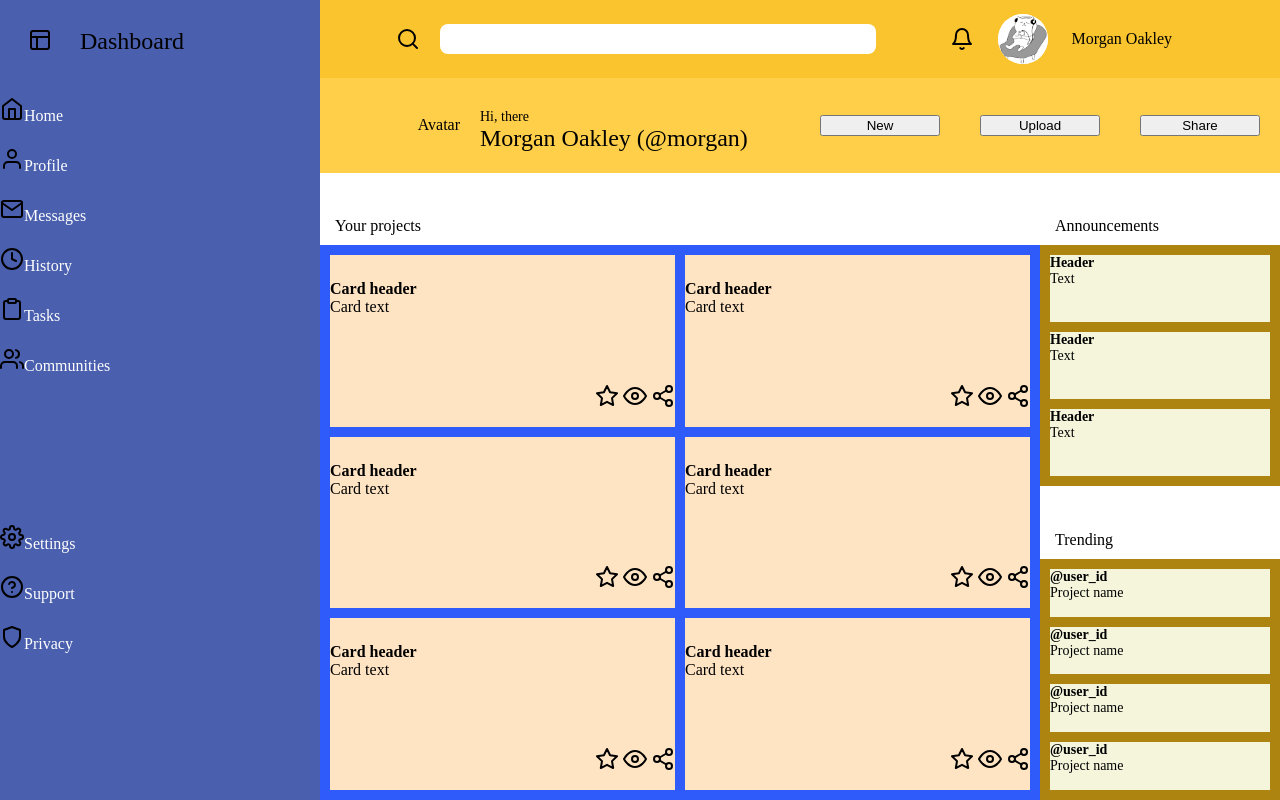
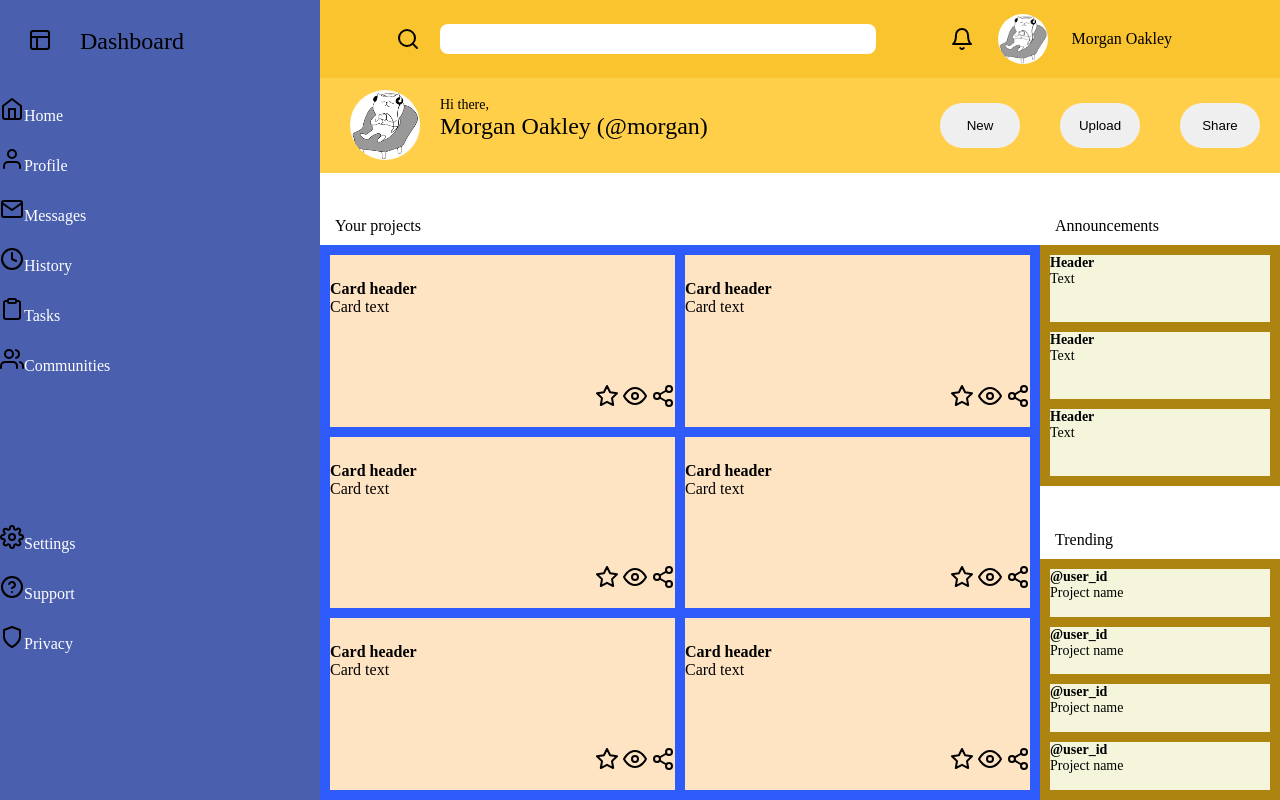
Before and after one commit to JacksonTeller/odin-admin-dashboard, a plain HTML site: page index.html in a window 1280 px wide. Drawn offline with Linux system fonts and the light colour scheme.

Commit message:
Fix header-2 layout

```diff
--- a/index.html
+++ b/index.html
@@ -15,13 +15,19 @@
             </label>
             <input type="search" id="search">
         </div>
-        <div class="bell"><img src="./icons/bell.svg" alt="bell"></div>
-        <div class="small-avatar"><img src="./imgs/music-1813100_640.png" alt="ava" class="small-avatar"></div>
+        <div class="bell">
+            <img src="./icons/bell.svg" alt="bell">
+        </div>
+        <div class="small-avatar-box">
+            <img src="./imgs/music-1813100_640.png" alt="ava" class="small-avatar">
+        </div>
         <div class="small-name">Morgan Oakley</div>
     </div>
     <div class="header-2">
-        <div class="big-avatar">Avatar</div>
-        <div class="status">Hi, there</div>
+        <div class="big-avatar-box">
+            <img src="./imgs/music-1813100_640.png" alt="ava" class="big-avatar">
+        </div>
+        <div class="status">Hi there,</div>
         <div class="big-name">Morgan Oakley (@morgan)</div>
         <button>New</button>
         <button>Upload</button>
@@ -29,7 +35,9 @@
     </div>
     <div class="sidebar">
         <div class="logo">
-            <div class="logo-img"><img src="./icons/layout.svg" alt="logo"></div>
+            <div class="logo-img">
+                <img src="./icons/layout.svg" alt="logo">
+            </div>
             <div class="logo-text">Dashboard</div>
         </div>
         <div class="main-links">
--- a/style.css
+++ b/style.css
@@ -47,10 +47,12 @@ label {
     align-content: end;
 }
 
-.small-avatar {
+.small-avatar-box {
     display: grid;
     justify-self: center;
+}
 
+.small-avatar {
     background-color: white;
     border-radius: 50%;
     height: 50px;
@@ -71,17 +73,27 @@ label {
     grid-row: 2;
 
     display: grid;
-    grid-template-columns: 1fr 2fr 1fr 1fr 1fr;
-    grid-template-rows: 1fr 1fr;
+    grid-template-columns: 1fr 4fr 1fr 1fr 1fr;
+    grid-template-rows: 35px 1fr;
     align-items: center;
 }
 
-.big-avatar {
+.big-avatar-box {
     padding-right: 20px;
 
     grid-column: 1;
     grid-row: 1 / 3;
     justify-self: end;
+}
+
+.big-avatar {
+    display: grid;
+    align-self: center;
+
+    background-color: white;
+    border-radius: 50%;
+    height: 70px;
+    width: 70px;
 }
 
 .status {
@@ -102,6 +114,9 @@ label {
 
 button {
     margin: 0 20px;
+    height: 45px;
+    border: none;
+    border-radius: 25px;
 
     grid-row: 1 / 3;
 }
```
